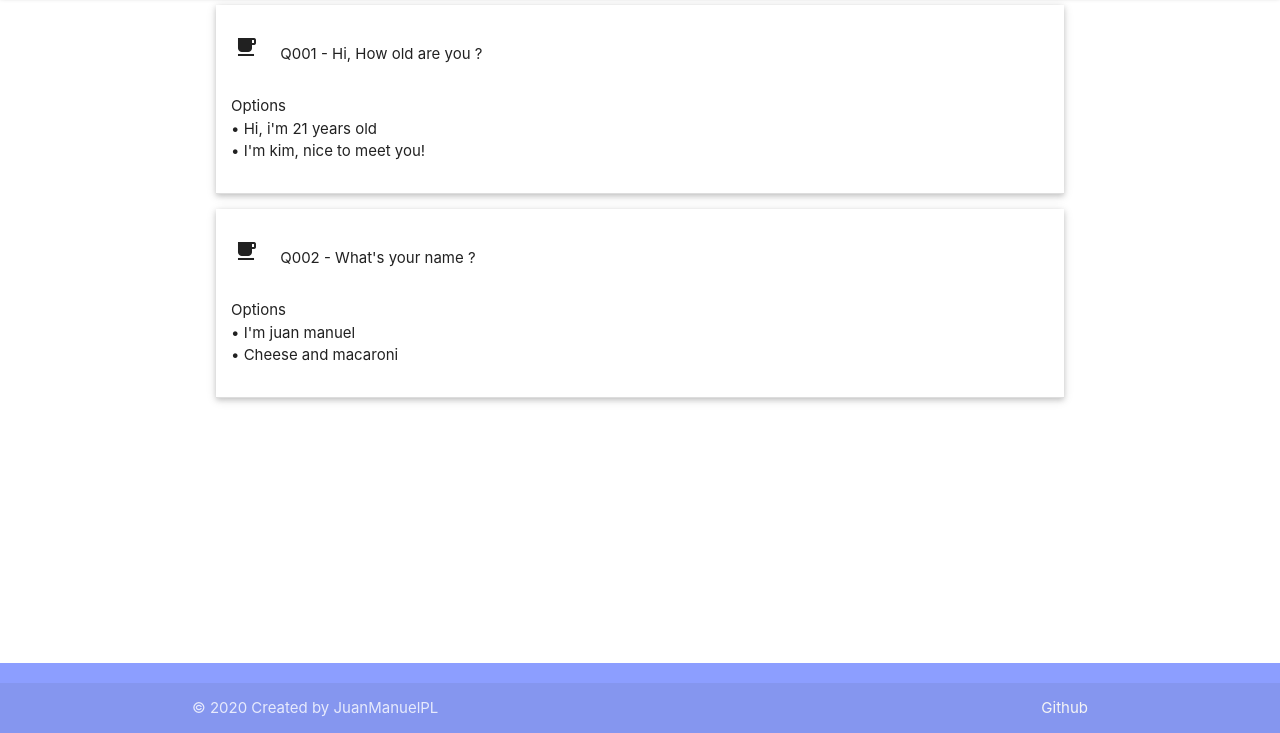
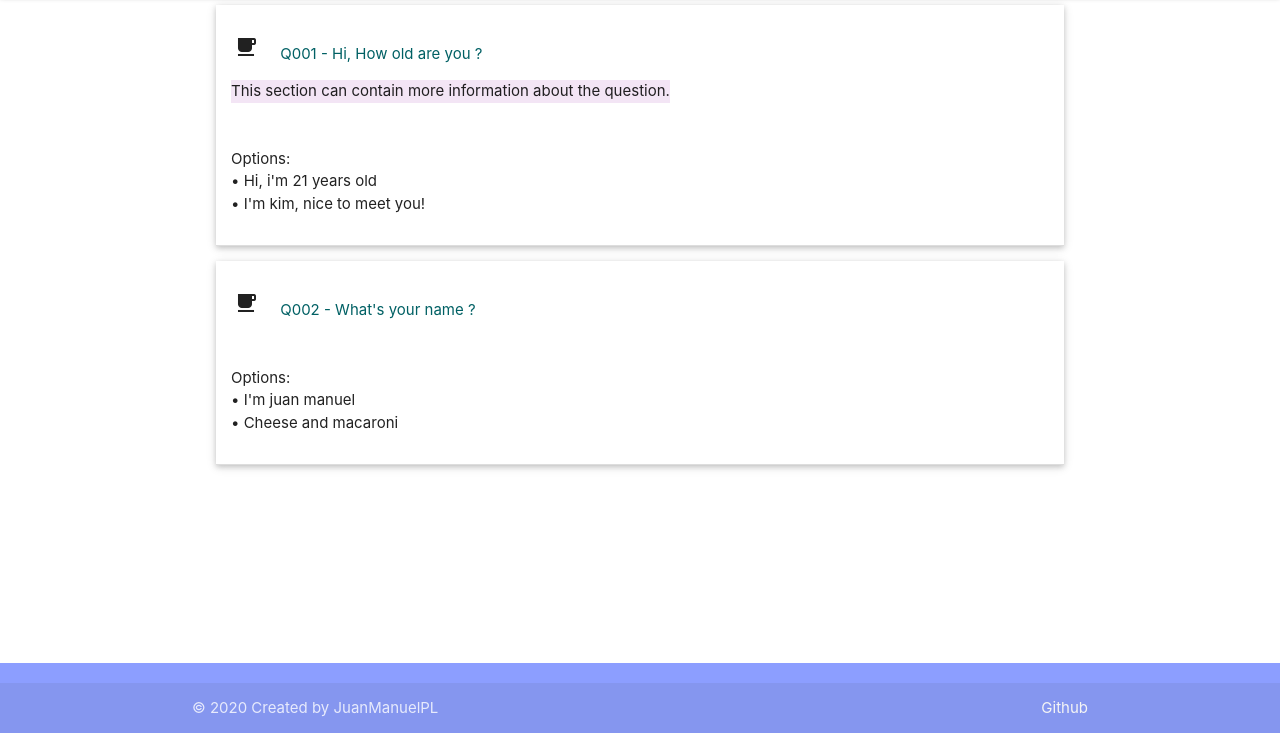
Before and after one commit to JuanManuelPL/HiddenQuestions, a plain HTML site: page index.html in a window 1280 px wide. Shown: the part 67-800 px from the top of the page. Drawn offline with nearby package versions, Linux system fonts and the light colour scheme.

Commit message:
actualización

```diff
--- a/Js/data.js
+++ b/Js/data.js
@@ -1,17 +1,20 @@
 var app = new Vue({
     el: '#app',
-    data: {
+    data:{
 
         "questions":[
             {
                 "questionId": "Q001",
+                "context" : "This section can contain more information about the question.",
                 "question": "Hi, How old are you ?",
                 "options":[
                     {
-                        "optionText": "Hi, i'm 21 years old"
+                        "type": "text",
+                        "option": "Hi, i'm 21 years old"
                     },
                     {
-                        "optionText": "I'm kim, nice to meet you!"
+                        "type": "text",
+                        "option": "I'm kim, nice to meet you!"
                     }
                 ],
                 "correctAnswer": "Hi, i'm 21 years old"
@@ -21,10 +24,12 @@ var app = new Vue({
                 "question": "What's your name ?",
                 "options":[
                     {
-                        "optionText": "I'm juan manuel"
+                        "type": "text",
+                        "option": "I'm juan manuel"
                     },
                     {
-                        "optionText": "Cheese and macaroni"
+                        "type": "text",
+                        "option": "Cheese and macaroni"
                     }
                 ],
                 "correctAnswer": "I'm juan manuel"
--- a/index.html
+++ b/index.html
@@ -11,6 +11,7 @@
     <link href="https://fonts.googleapis.com/icon?family=Material+Icons" rel="stylesheet">
 
     <script src="https://cdn.jsdelivr.net/npm/vue@2"></script>
+    <script src="https://google-code-prettify.googlecode.com/svn/loader/run_prettify.js"></script>
 </head>
 <body>
 
@@ -30,14 +31,23 @@
                         <div class="content-questions" style="display: flex;  flex-direction: column;">
                             <div class="section ">
                                 <i class="material-icons">free_breakfast</i>
-                                <span class="title">{{quest.questionId}} - {{quest.question}}</span>
+                                <span class="title cyan-text text-darken-4">{{quest.questionId}} - {{quest.question}}</span>
+                                <div class="context-content purple lighten-5">
+                                    <p>{{quest.context}}</p>
+                                </div>
+                                <pre class="prettyprint blue lighten-5">{{quest.codeExample}}</pre>
                             </div>
                             <div class="section ">
-                                <span class="title">Options</span>
+                                <span class="title">Options:</span>
                                 <div class="collection">
                                     <ul>
-                                        <li v-for="opt of quest.options" :key="opt.optionId">
-                                            {{opt.optionId}} <span>&#8226;</span> {{opt.optionText}}
+                                        <li v-for="opt of quest.options">
+                                            <div class="option" v-if="opt.type == 'text' ">
+                                                <span>&#8226;</span> {{opt.option}}
+                                            </div>
+                                            <div class="option" v-if="opt.type == 'code' ">
+                                                <pre class="prettyprint"><span>&#8226;</span> {{opt.option}}</pre>
+                                            </div>
                                         </li>
                                     </ul>
                                 </div>
@@ -46,7 +56,7 @@
                         </div>
                     </div>
                     <div class="collapsible-body">
-                        Correct answer is <span class="flow-text cyan-text text-darken-4 ">{{quest.correctAnswer}}</span>
+                        Correct answer is: <h6 class="cyan-text text-darken-4 ">{{quest.correctAnswer}}</h6>
                     </div>
                 </li>
             </ul>
```
Also changed, not shown: Js/dataExample.json (+9 -4 lines).
